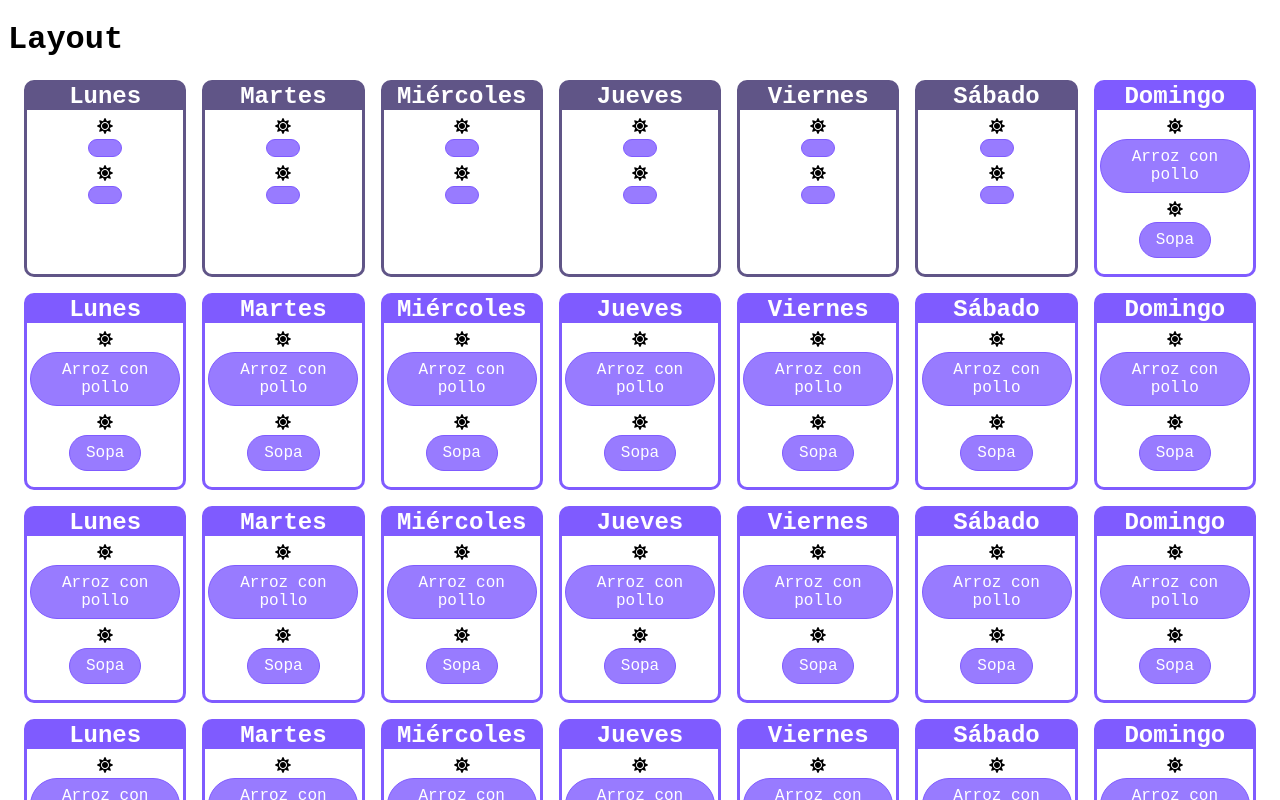
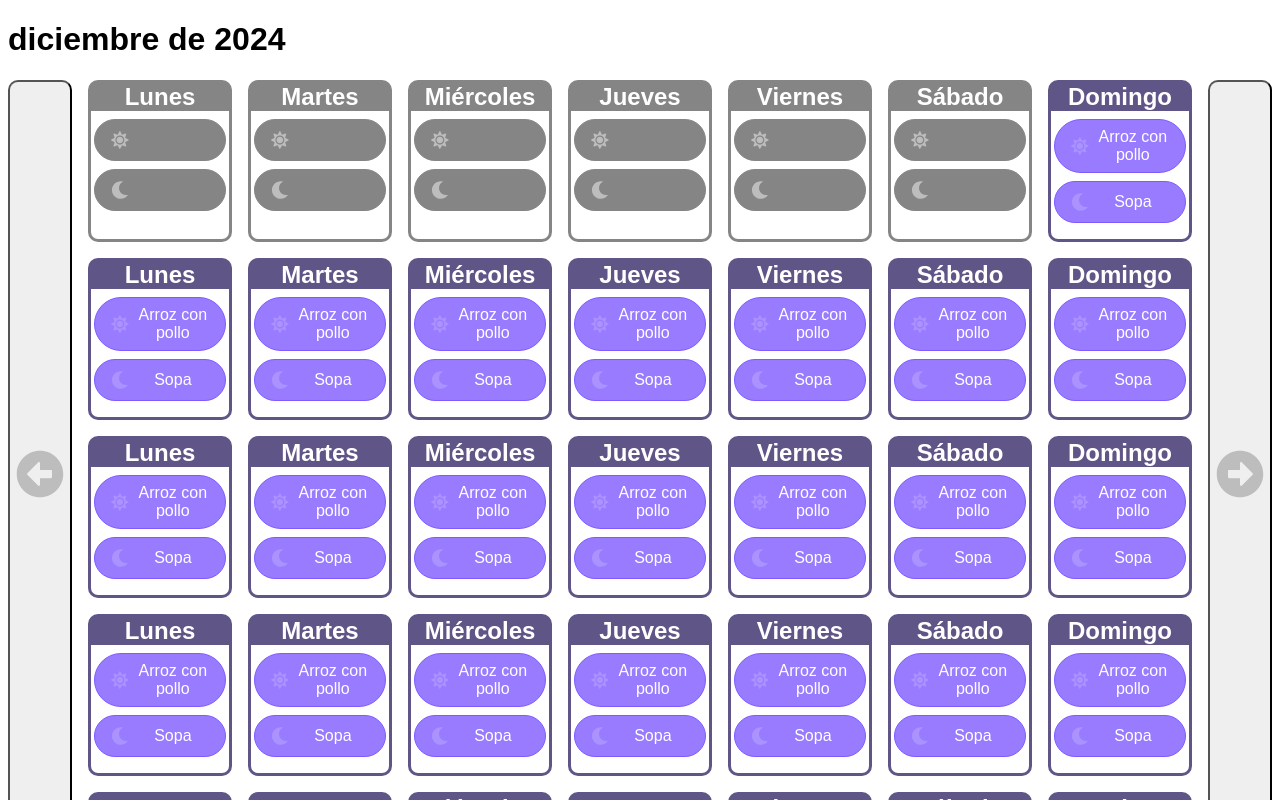
Before and after one commit to asblazquez/menuCalendario-front, a React (Vite) app: page / in a window 1280 px wide. Shown: the top 800 px of the page. Built offline with nearby package versions, Linux system fonts and the light colour scheme.

Commit message:
refactor: update calendar component to allow month navigation and improve styling

```diff
--- a/src/components/Layaout.tsx
+++ b/src/components/Layaout.tsx
@@ -3,7 +3,6 @@ import { Outlet } from 'react-router'
 export default function Layout() {
   return (
     <div>
-      <h1>Layout</h1>
       <Outlet />
     </div>
   )
--- a/src/components/calendario/caledario.tsx
+++ b/src/components/calendario/caledario.tsx
@@ -2,38 +2,45 @@ import { useEffect, useState } from 'react'
 import { calendario, day } from '../../interfaces/calendario'
 import Card from './card'
 import '../../styles/calendario.scss'
+import { FaArrowAltCircleRight } from 'react-icons/fa'
+import { FaArrowAltCircleLeft } from 'react-icons/fa'
 
 export default function Calendario(props: calendario) {
   const { date } = props
   const [lDays, setLDays] = useState<day[]>([])
+  const [currentDate, setCurrentDate] = useState(date)
 
   useEffect(() => {
     getDays()
-  }, [date])
+  }, [currentDate])
 
   const getDays = () => {
-    const nDays = new Date(date.getFullYear(), date.getMonth() + 1, 0).getDate()
-    const firstDayOfMonth = new Date(date.getFullYear(), date.getMonth(), 1)
+    const nDays = new Date(currentDate.getFullYear(), currentDate.getMonth() + 1, 0).getDate()
+    const firstDayOfMonth = new Date(currentDate.getFullYear(), currentDate.getMonth(), 1)
     const firstDayIndex = firstDayOfMonth.getDay()
 
     const days: day[] = []
     const daysPrevMonth = firstDayIndex === 0 ? 6 : firstDayIndex - 1
 
     if (firstDayIndex !== 1) {
-      const prevMonth = date.getMonth() - 1
-      const prevYear = prevMonth < 0 ? date.getFullYear() - 1 : date.getFullYear()
-      const prevMonthDays = new Date(prevYear, prevMonth + 1, 0).getDate()
+      var lastDayPrevMonth =
+        new Date(currentDate.getFullYear(), currentDate.getMonth(), 0).getDate() - daysPrevMonth + 1
 
-      Array.from({ length: daysPrevMonth }, (_, i) => {
-        const day = prevMonthDays - daysPrevMonth + i + 1
+      const prevMonth = currentDate.getMonth() === 0 ? 11 : currentDate.getMonth() - 1
+      const prevYear =
+        currentDate.getMonth() === 0 ? currentDate.getFullYear() - 1 : currentDate.getFullYear()
+
+      Array.from({ length: daysPrevMonth }, (_) => {
+        const day = lastDayPrevMonth
         days.push({ date: new Date(prevYear, prevMonth, day), isCurrentMonth: false })
+        lastDayPrevMonth++
       })
     }
 
     Array.from({ length: nDays }, (_, i) => {
       const day = i + 1
-      const month = date.getMonth() + 1
-      const year = date.getFullYear()
+      const month = currentDate.getMonth() + 1
+      const year = currentDate.getFullYear()
       days.push({
         date: new Date(`${year}-${month}-${day}`),
         isCurrentMonth: true,
@@ -45,13 +52,40 @@ export default function Calendario(props: calendario) {
     setLDays(days)
   }
 
-  console.log(lDays)
+  const nextMonth = () => {
+    const newDate = new Date(currentDate)
+    newDate.setMonth(currentDate.getMonth() + 1)
+
+    setCurrentDate(newDate)
+  }
+
+  const prevMonth = () => {
+    const newDate = new Date(currentDate)
+    newDate.setMonth(currentDate.getMonth() - 1)
+
+    setCurrentDate(newDate)
+  }
 
   return (
-    <section className="calendario">
-      {lDays.map((day, index) => (
-        <Card key={index} {...day} />
-      ))}
-    </section>
+    <>
+      <h1>{currentDate.toLocaleDateString('es-ES', { month: 'long', year: 'numeric' })}</h1>
+      <div className="calendario">
+        <div className="btnMonth">
+          <button type="button" onClick={() => prevMonth()}>
+            <FaArrowAltCircleLeft />
+          </button>
+        </div>
+        <section className="mainContent">
+          {lDays.map((day, index) => (
+            <Card key={index} {...day} />
+          ))}
+        </section>
+        <div className="btnMonth">
+          <button type="button" onClick={() => nextMonth()}>
+            <FaArrowAltCircleRight />
+          </button>
+        </div>
+      </div>
+    </>
   )
 }
--- a/src/components/calendario/card.tsx
+++ b/src/components/calendario/card.tsx
@@ -1,6 +1,7 @@
 import { day } from '../../interfaces/calendario'
 import { EnumDaysOfWeek } from '../../Utils/Constants'
 import { FaSun } from 'react-icons/fa'
+import { FaMoon } from 'react-icons/fa'
 
 export default function Card(props: day) {
   const { date, isCurrentMonth, comida, cena } = props
@@ -9,11 +10,11 @@ export default function Card(props: day) {
       <h2>{EnumDaysOfWeek[date.getDay()]}</h2>
       <div className="content">
         <div className="item">
-          <FaSun />
+          <FaSun className="icon food" />
           <p>{comida}</p>
         </div>
         <div className="item">
-          <FaSun />
+          <FaMoon className="icon dinner" />
           <p>{cena}</p>
         </div>
       </div>
--- a/src/styles/calendario.scss
+++ b/src/styles/calendario.scss
@@ -1,4 +1,31 @@
 .calendario {
+  display: flex;
+  justify-content: center;
+  align-items: start;
+
+  .btnMonth {
+    height: 100vh !important;
+
+    button {
+      cursor: pointer;
+      height: 100% !important;
+      border-radius: 10px;
+      transition: all 0.3s;
+      min-width: 3rem;
+      font-size: 3rem;
+      color: rgb(189, 189, 189);
+    }
+
+    button:hover {
+      background-color: rgb(140, 124, 197);
+      color: white;
+      transform: scaleX(1.1) scaleY(1.01);
+      transition: all 0.3s;
+      border: 2px solid rgb(91, 76, 146);
+    }
+  }
+
+  .mainContent {
     display: grid;
     grid-template-columns: repeat(7, 1fr);
     gap: 1rem;
@@ -23,34 +50,51 @@
       }
 
       .content {
-      display: flex;
-      flex-direction: column;
-      justify-content: center;
-      align-items: center;
         color: black;
         padding: 0.5rem 0.2rem;
 
-      p {
+        .item {
+          display: flex;
+          justify-content: space-arround;
+          align-items: center;
+          width: 100%;
           text-align: center;
-        margin: 0 0 0.5rem 0;
           padding: 0.5rem 1rem;
           color: white;
           background-color: rgb(152, 123, 255);
           border-radius: 20rem;
           border: 1px solid rgb(127, 91, 255);
+          margin: 0 0 0.5rem 0;
+          gap: 0.5rem;
+
+          .icon {
+            font-size: 1.5rem;
+          }
+
+          .icon.food {
+            color: rgb(170, 146, 255);
+          }
+
+          .icon.dinner {
+            color: rgb(170, 146, 255);
+          }
+
+          p {
+            margin: 0;
             width: 100%;
+          }
         }
       }
     }
 
     .card.current {
       h2 {
-      background-color: rgb(127, 91, 255) !important;
+        background-color: rgb(96, 85, 135) !important;
       }
       cursor: pointer;
       transform: scale(1);
       transition: all 0.3s;
-    border: 3px solid rgb(127, 91, 255);
+      border: 3px solid rgb(96, 85, 135);
     }
 
     .card.current:hover {
@@ -60,9 +104,21 @@
 
     .card.prev {
       h2 {
-      background-color: rgb(96, 85, 135) !important;
+        background-color: rgb(133, 133, 133) !important;
       }
       cursor: not-allowed;
-    border: 3px solid rgb(96, 85, 135);
+      border: 3px solid rgb(133, 133, 133);
+
+      .content {
+        .item {
+          background-color: rgb(133, 133, 133);
+          border: 1px solid rgb(133, 133, 133);
+
+          .icon {
+            color: rgb(189, 189, 189);
           }
         }
+      }
+    }
+  }
+}
--- a/src/styles/main.scss
+++ b/src/styles/main.scss
@@ -1,4 +1,4 @@
 * {
   box-sizing: border-box;
-  font-family: 'Courier New', Courier, monospace;
+  font-family: Arial, Helvetica, sans-serif;
 }
```
Also changed, not shown: 1 other file (tests, documents, lock files or other folders). Lines whose indentation alone changed are shown as unchanged.
